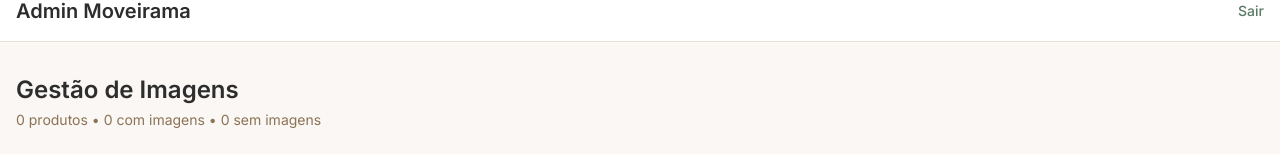
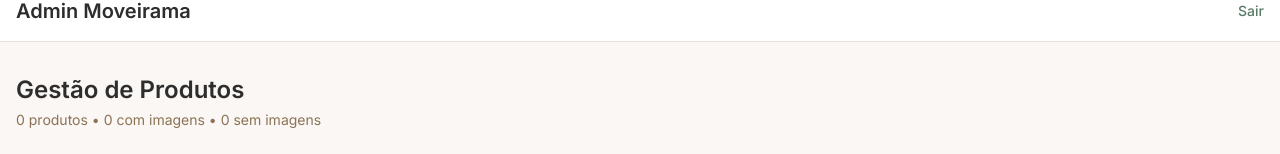
Before and after one commit to moveirama/moveirama-site, a Next.js app: page /admin/imagens in a window 1280 px wide. Shown: the part 128-282 px from the top of the page. Built offline with nearby package versions, Linux system fonts and the light colour scheme.

Commit message:
Update page.tsx Gestão de Produtos

```diff
--- a/src/app/admin/imagens/page.tsx
+++ b/src/app/admin/imagens/page.tsx
@@ -374,7 +374,7 @@ export default function AdminImagensPage() {
       <main className="max-w-7xl mx-auto px-4 py-8">
         <div className="flex items-center justify-between mb-6">
           <div>
-            <h2 className="text-2xl font-semibold text-[#2D2D2D]">Gestão de Imagens</h2>
+            <h2 className="text-2xl font-semibold text-[#2D2D2D]">Gestão de Produtos</h2>
             <p className="text-sm text-[#8B7355] mt-1">{stats.total} produtos • {stats.withImages} com imagens • {stats.withoutImages} sem imagens</p>
           </div>
         </div>
```
